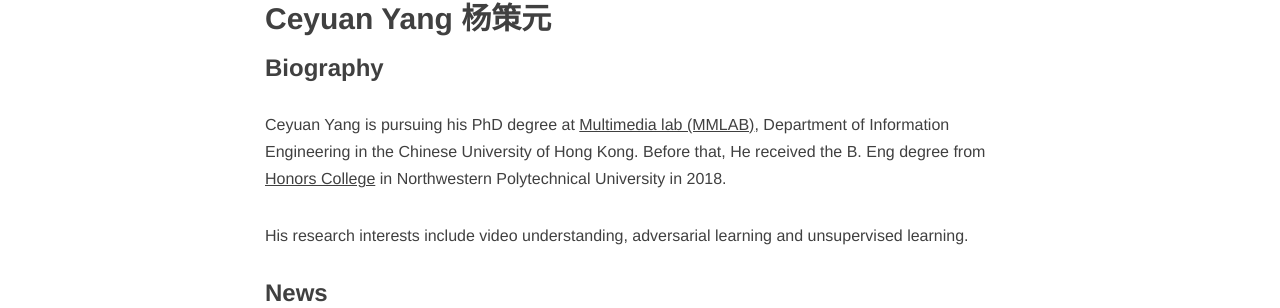
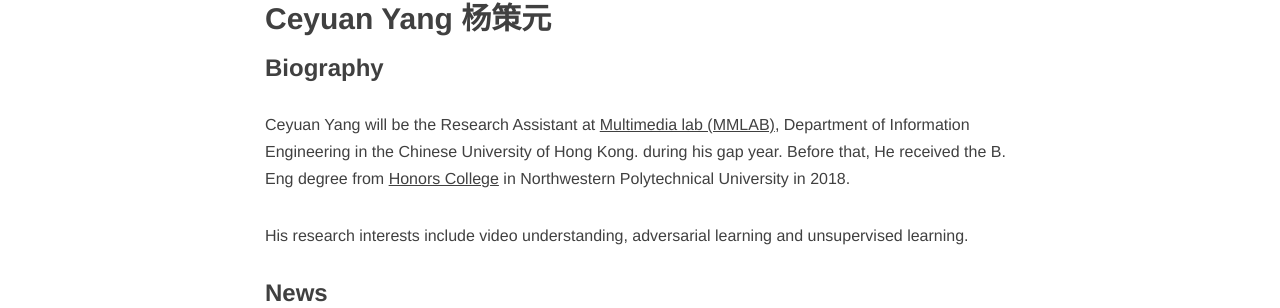
Before and after one commit to trchen12/trchen12.github.io, a Jekyll site: the page built from about.md, in a window 1280 px wide. Shown: the part 466-774 px from the top of the page. Built offline with Jekyll 4.4.1, drawn with Linux system fonts in a browser that asks for light colours; nearby versions of some CDN libraries; comment, search, counter and statistics services are not loaded.

Commit message:
Update about.md

```diff
--- a/about.md
+++ b/about.md
@@ -7,7 +7,7 @@
 ## Ceyuan Yang 杨策元
 
 ### Biography
-Ceyuan Yang is pursuing his PhD degree at [<U> Multimedia lab (MMLAB)</U>](http://mmlab.ie.cuhk.edu.hk/), [Department of Information Engineering](http://www.ie.cuhk.edu.hk/main/index.shtml) in the [Chinese University of Hong Kong.](http://www.cuhk.edu.hk/chinese/index.html) Before that, He received the B. Eng degree from [<U>Honors College</U>](http://honors.nwpu.edu.cn/) in [Northwestern Polytechnical University](http://www.nwpu.edu.cn/) in 2018.
+Ceyuan Yang will be the Research Assistant at [<U> Multimedia lab (MMLAB)</U>](http://mmlab.ie.cuhk.edu.hk/), [Department of Information Engineering](http://www.ie.cuhk.edu.hk/main/index.shtml) in the [Chinese University of Hong Kong.](http://www.cuhk.edu.hk/chinese/index.html) during his gap year. Before that, He received the B. Eng degree from [<U>Honors College</U>](http://honors.nwpu.edu.cn/) in [Northwestern Polytechnical University](http://www.nwpu.edu.cn/) in 2018.
 
 His research interests include video understanding, adversarial learning and unsupervised learning.
 
```
